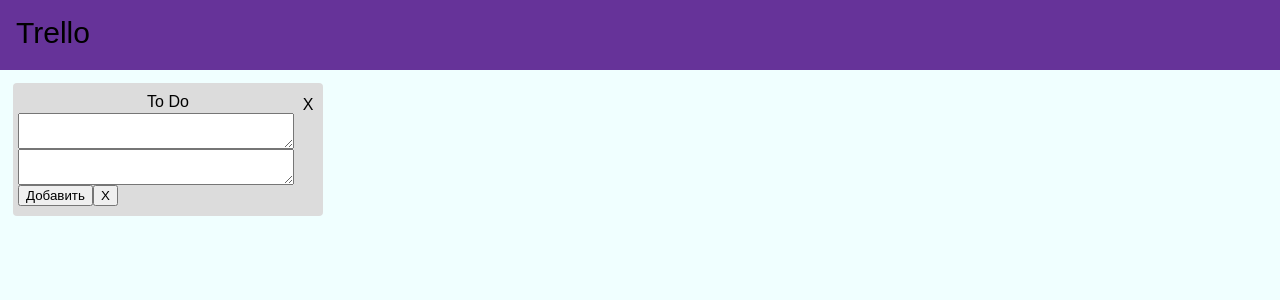
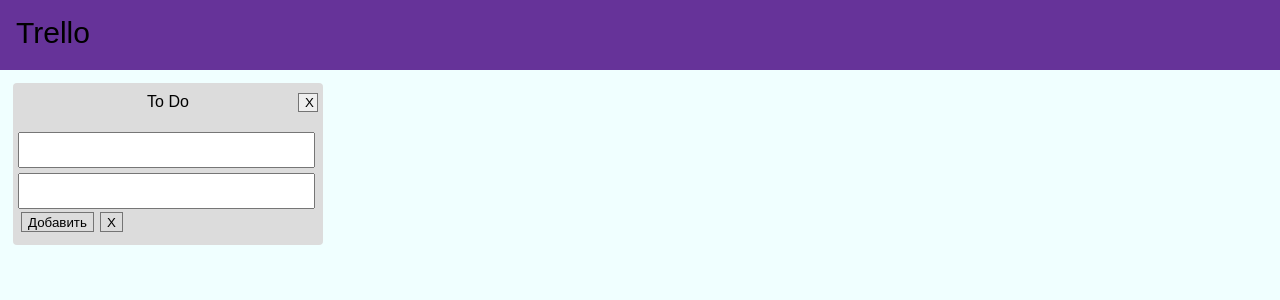
Before and after one commit to nasgus/graduate-work, a React (Create React App) app: page / in a window 1280 px wide. Both pictures are taken after a click on the element "Добавить карточку...". Shown: the top 300 px of the page. Built offline with nearby package versions, Linux system fonts and the light colour scheme.

Commit message:
upgrade todo list

```diff
--- a/src/components/list.js
+++ b/src/components/list.js
@@ -68,7 +68,7 @@
         return(
             <div className="list">
                 <p className='title'>To Do</p>
-                <div className="edit">X</div>
+                <button className="edit grey">X</button>
                 {
                     this.state.cardsArray.map((card) => {
                         return <Card data={card} openCard={this.openCard} />
@@ -78,10 +78,10 @@
                     <div className="add-card-opened">
                         <textarea className='card-title' onChange={this.changeTitle}></textarea>
                         <textarea className='card-desc' onChange={this.changeDesc}></textarea>
-                        <button onClick={this.addToList}>Добавить</button>
-                        <button onClick={this.toggleAddCard}>Х</button>
+                        <button className='add-card-btn grey' onClick={this.addToList}>Добавить</button>
+                        <button className='cancel-card grey' onClick={this.toggleAddCard}>Х</button>
                     </div> :
-                    <p className="add-card" onClick={this.toggleAddCard}> Добавить карточку... </p>
+                    <p className="add-card grey" onClick={this.toggleAddCard}> Добавить карточку... </p>
                 }
 
 
--- a/src/index.css
+++ b/src/index.css
@@ -37,7 +37,8 @@
   position: relative;
   width: 20px;
   float: right;
-  bottom: 17px;
+  bottom: 20px;
+    border: 1px solid #747474;
 
 
 }
@@ -50,6 +51,7 @@
   cursor: pointer;
   margin-top: 10px;
   height: 50px;
+    padding-top: 31px;
   text-align: center;
 }
 
@@ -62,15 +64,19 @@
   -webkit-margin-end: 0;
 }
 
+.grey:hover {
+    cursor: pointer;
+    background: #c6c6c6;
+}
 
-.card:hover, .add-card:hover {
-  cursor: pointer;
-  background: #c6c6c6;
-}
+
+
 
 textarea {
   display: block;
-  width: 90%;
+  width: 97%;
+    resize: none;
+    margin-top: 5px;
 }
 
 .add-card-opened {
@@ -81,4 +87,13 @@
 .add-card {
   margin-top: 30px;
   padding: 10px 0 10px 0;
+    border: 1px solid #747474;
 }
+
+.add-card-btn, .cancel-card {
+    height: 20px;
+    background: gainsboro;
+    margin: 3px;
+    border: 1px solid #747474;
+
+}
```
